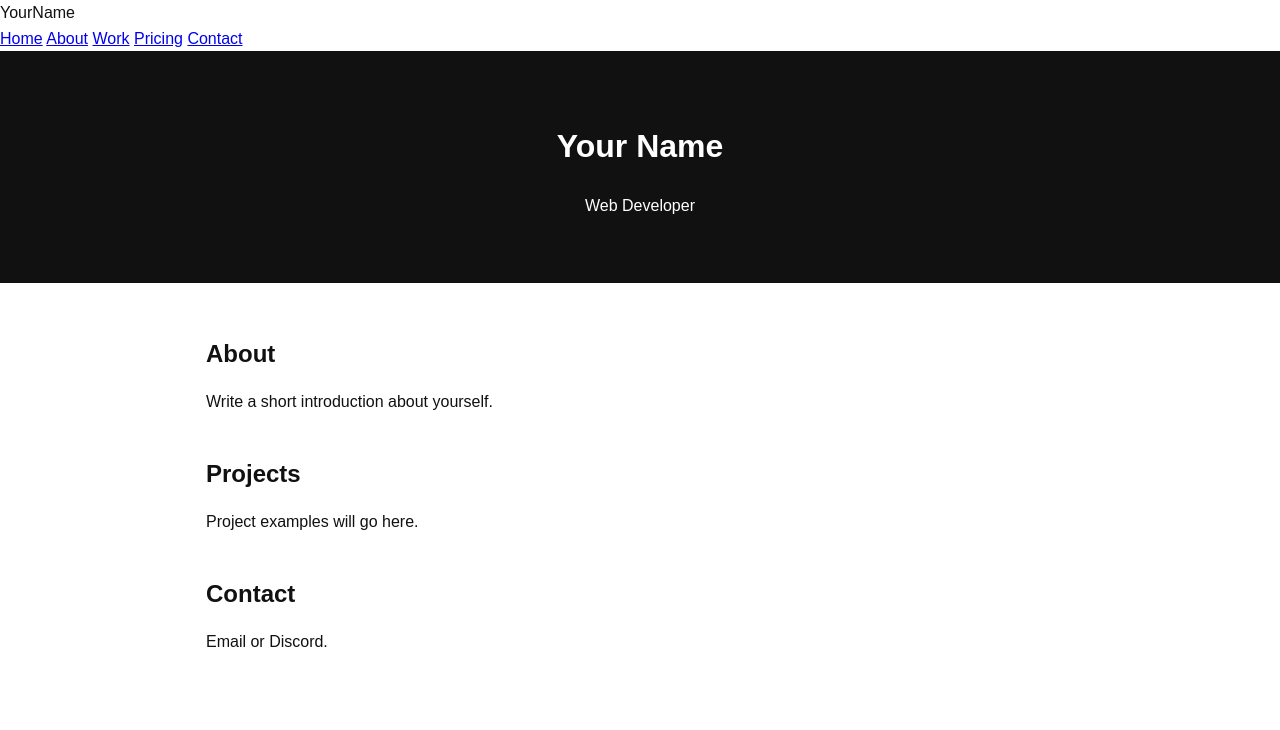
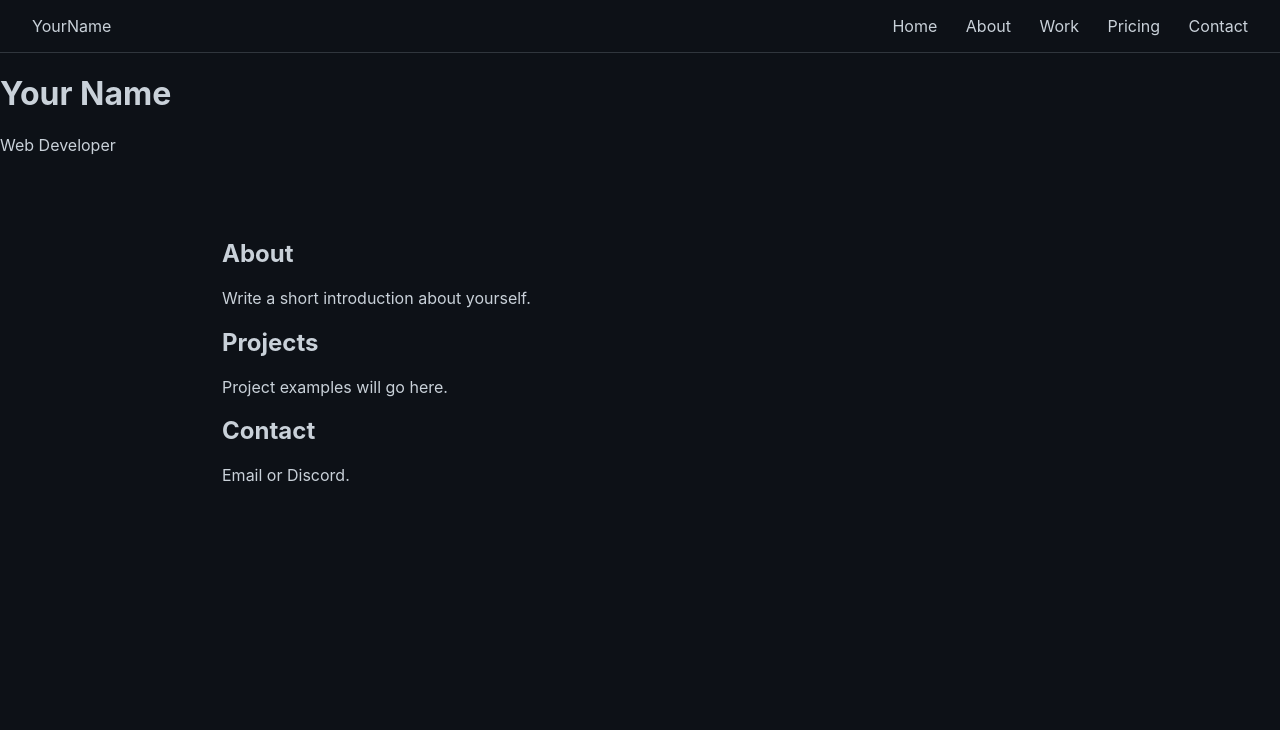
Before and after one commit to arjunbhadane212-hub/PORTFOLIOS, a plain HTML site: page index.html in a window 1280 px wide. Drawn offline with Linux system fonts and the light colour scheme.

Commit message:
Update style.css

```diff
--- a/style.css
+++ b/style.css
@@ -1,31 +1,51 @@
+:root {
+  --bg: #0d1117;
+  --card: #161b22;
+  --text: #c9d1d9;
+  --muted: #8b949e;
+  --accent: #58a6ff;
+  --border: #30363d;
+}
+
 * {
   box-sizing: border-box;
 }
 
 body {
   margin: 0;
-  font-family: Arial, sans-serif;
-  line-height: 1.6;
-  color: #111;
+  font-family: -apple-system, BlinkMacSystemFont, "Segoe UI", sans-serif;
+  background: var(--bg);
+  color: var(--text);
 }
 
-header {
-  padding: 3rem 1rem;
-  background: #111;
-  color: white;
-  text-align: center;
+.nav {
+  display: flex;
+  justify-content: space-between;
+  align-items: center;
+  padding: 1rem 2rem;
+  border-bottom: 1px solid var(--border);
+}
+
+.nav a {
+  color: var(--text);
+  margin-left: 1.5rem;
+  text-decoration: none;
+}
+
+.nav a:hover {
+  color: var(--accent);
 }
 
 main {
   max-width: 900px;
   margin: auto;
-  padding: 2rem 1rem;
+  padding: 3rem 2rem;
 }
 
-section {
-  margin-bottom: 2.5rem;
+.section {
+  background: var(--card);
+  padding: 2rem;
+  border: 1px solid var(--border);
+  border-radius: 10px;
+  margin-bottom: 2rem;
 }
-
-h2 {
-  margin-bottom: 0.5rem;
-}
```
